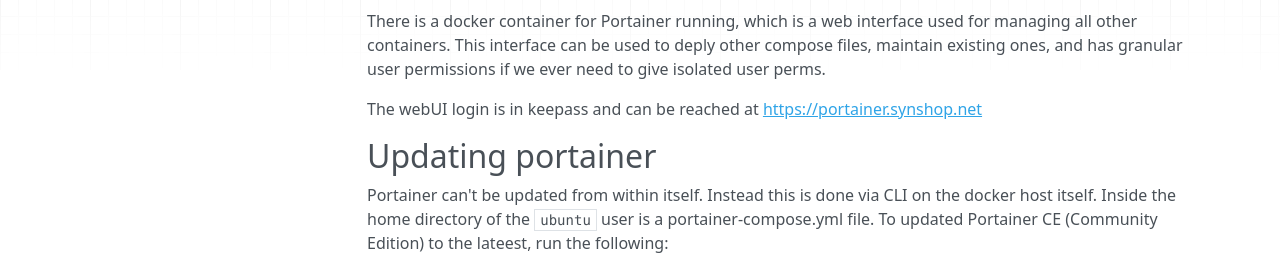
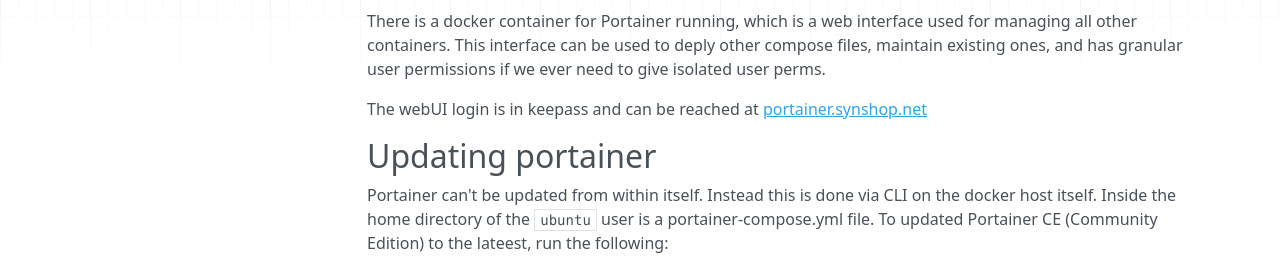
Before and after one commit to synshop/rtfm, an MkDocs documentation site: the page built from docs/admins/docker.md, in a window 1280 px wide and 1308 px high. Shown: the part 236-505 px from the top of the window. Built offline with MkDocs 1.6.1, drawn with Linux system fonts in a browser that asks for light colours; nearby versions of some CDN libraries; some of the changed lines change nothing that is shown.

Commit message:
Update docker.md

```diff
--- a/docs/admins/docker.md
+++ b/docs/admins/docker.md
@@ -6,7 +6,7 @@
 
 There is a docker container for Portainer running, which is a web interface used for managing all other containers. This interface can be used to deply other compose files, maintain existing ones, and has granular user permissions if we ever need to give isolated user perms.
 
-The webUI login is in keepass and can be reached at [https://portainer.synshop.net](portainer.synshop.net)
+The webUI login is in keepass and can be reached at [portainer.synshop.net](https://portainer.synshop.net)
 
 ## Updating portainer
 
```
